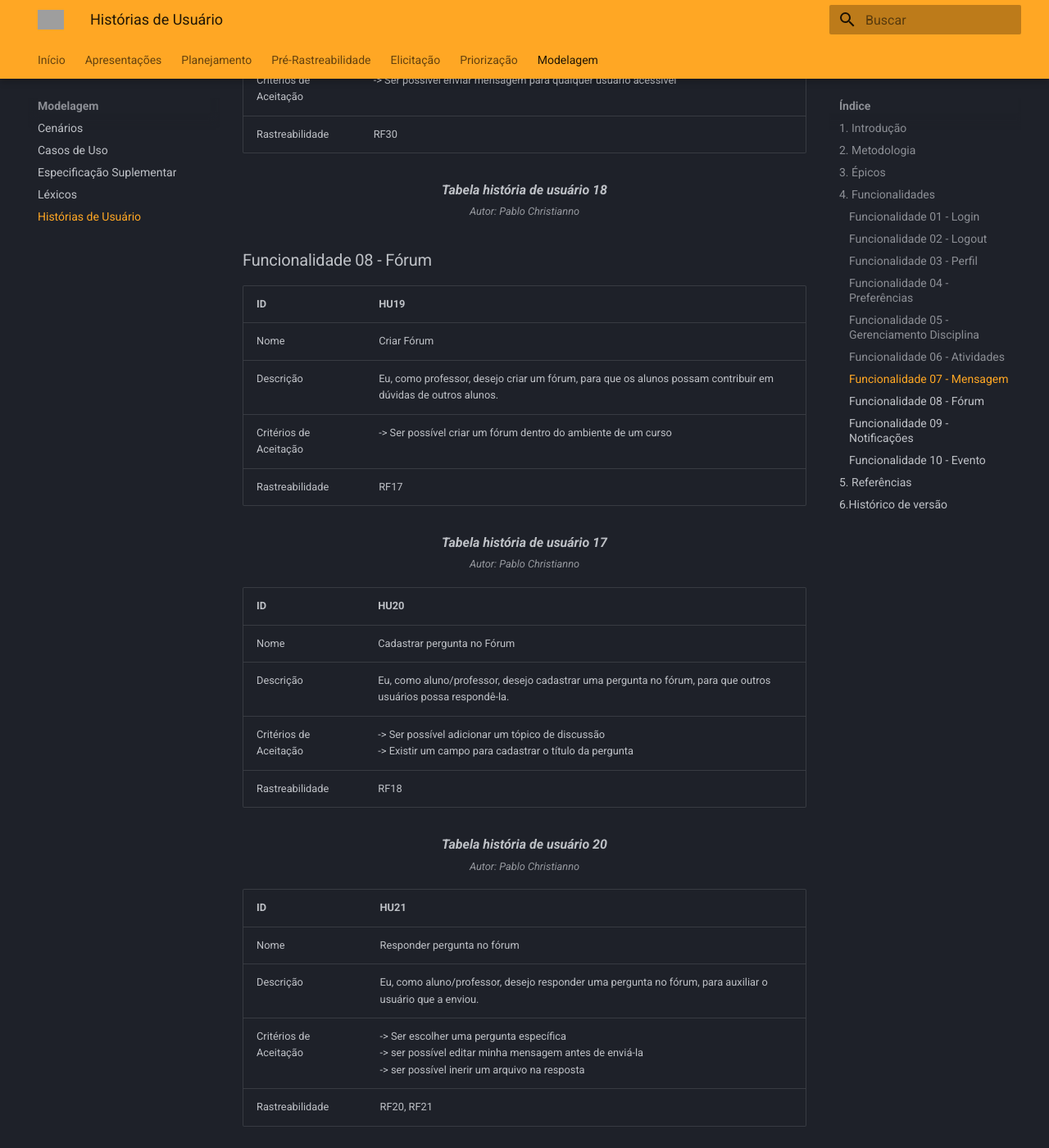
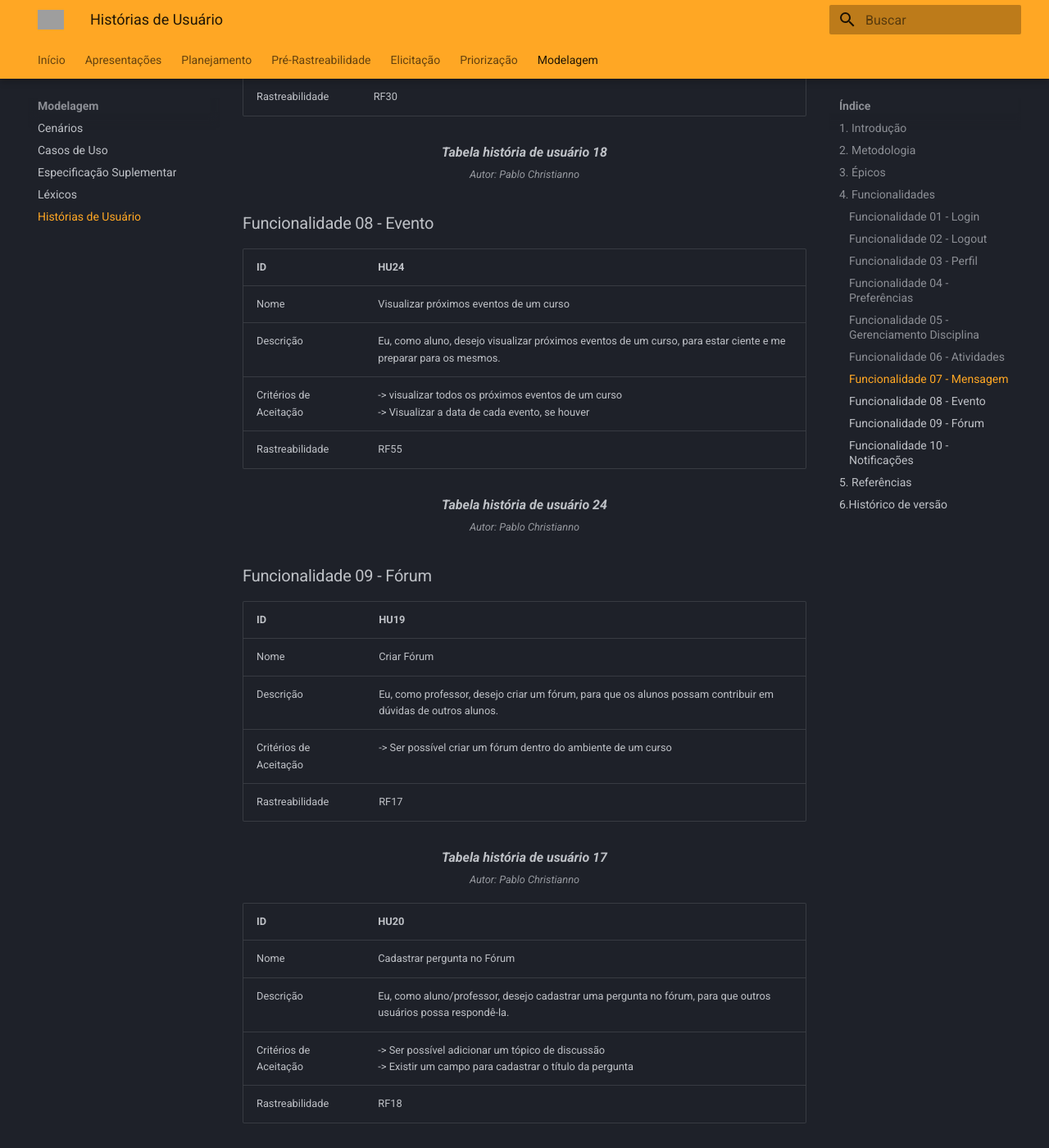
Before and after one commit to Requisitos-de-Software/2022.2-Moodle, an MkDocs documentation site: the page built from docs/Modelagem/historias_usuario.md, in a window 1280 px wide and 1400 px high, scrolled down 8423 px. Shown: the whole window at 82% size. Built offline with MkDocs 1.6.1 and Material for MkDocs 9.7.7, drawn with Linux system fonts in a browser that asks for light colours; some of the changed text lies outside the part shown; grey boxes are pictures that could not be loaded.

```diff
--- a/docs/Modelagem/historias_usuario.md
+++ b/docs/Modelagem/historias_usuario.md
@@ -246,7 +245,20 @@
         <br><small>Autor: Pablo Christianno</small>
 </figcaption>
 
-### Funcionalidade 08 - Fórum
+### Funcionalidade 08 - Evento
+
+| ID | HU24  |
+|-----|--------|
+| Nome | Visualizar próximos eventos de um curso |
+| Descrição | Eu, como aluno, desejo visualizar próximos eventos de um curso, para estar ciente e me preparar para os mesmos. |
+| Critérios de Aceitação |  -> visualizar todos os próximos eventos de um curso <br/> -> Visualizar a data de cada evento, se houver |
+| Rastreabilidade | RF55 |
+<figcaption align='center'>
+    <b>Tabela história de usuário 24 </b>
+        <br><small>Autor: Pablo Christianno</small>
+</figcaption>
+
+### Funcionalidade 09 - Fórum
 
 | ID | HU19  |
 |-----|--------|
@@ -305,18 +317,6 @@
         <br><small>Autor: Pablo Christianno</small>
 </figcaption>
 
-### Funcionalidade 10 - Evento
-
-| ID | HU24  |
-|-----|--------|
-| Nome | Visualizar próximos eventos de um curso |
-| Descrição | Eu, como aluno, desejo visualizar próximos eventos de um curso, para estar ciente e me preparar para os mesmos. |
-| Critérios de Aceitação |  -> visualizar todos os próximos eventos de um curso <br/> -> Visualizar a data de cada evento, se houver |
-| Rastreabilidade | RF55 |
-<figcaption align='center'>
-    <b>Tabela história de usuário 24 </b>
-        <br><small>Autor: Pablo Christianno</small>
-</figcaption>
 
 ## 5. Referências
 
```
Also changed, not shown: other parts of docs/Modelagem/historias_usuario.md (+3 -4 lines).
